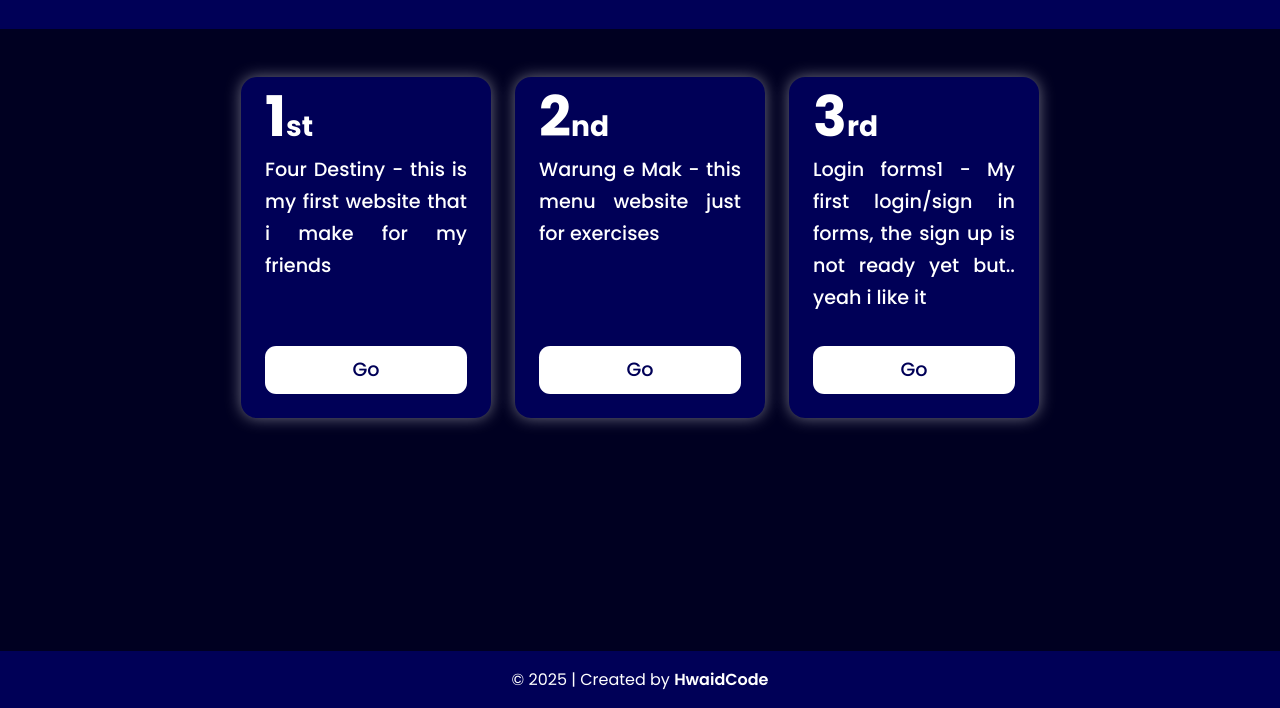
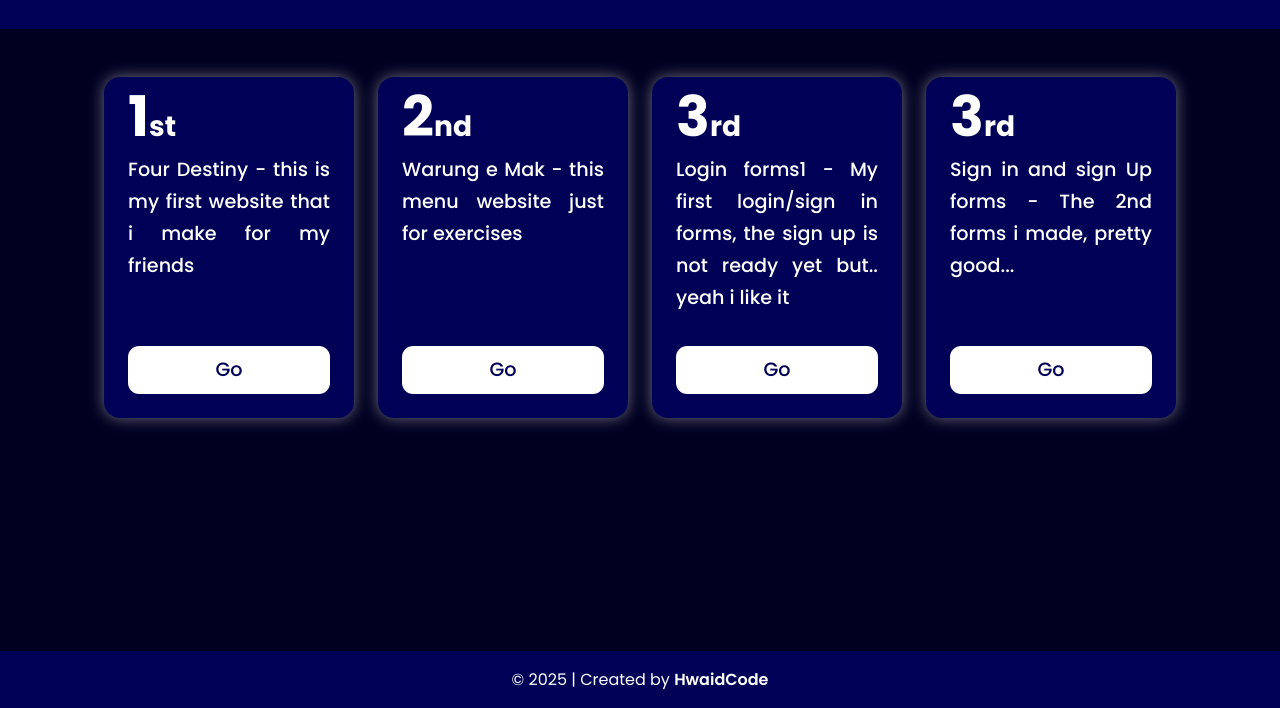
Before and after one commit to HwaidCode/web-playground, a plain HTML site: page index.html in a window 1280 px wide. Shown: the part 92-800 px from the top of the page. Drawn offline with Linux system fonts and the light colour scheme.

Commit message:
Add new card for sign in and sign up forms
Added a new card for 'Sign in and sign Up forms' with a link.

```diff
--- a/index.html
+++ b/index.html
@@ -160,7 +160,9 @@
       <h1>This are all my website creations</h1>
     </header>
     <main>
+
       <div class="container">
+
         <div class="card">
           <div class="card-text">
             <h3><span>1</span>st</h3>
@@ -170,6 +172,7 @@
           </div>
           <a href="./Four Destiny/" target="_blank">Go</a>
         </div>
+
         <div class="card">
           <div class="card-text">
             <h3><span>2</span>nd</h3>
@@ -177,6 +180,7 @@
           </div>
           <a href="./Warung E Mak/" target="_blank">Go</a>
         </div>
+
         <div class="card">
           <div class="card-text">
             <h3><span>3</span>rd</h3>
@@ -184,14 +188,26 @@
           </div>
           <a href="./login forms1/" target="_blank">Go</a>
         </div>
+
+        <div class="card">
+          <div class="card-text">
+            <h3><span>3</span>rd</h3>
+            <p>Sign in and sign Up forms - The 2nd forms i made, pretty good...</p>
+          </div>
+          <a href="./sign in and sign up forms2/" target="_blank">Go</a>
+        </div>
+
         <!-- add website under this section -->
       </div>
+
     </main>
+
     <footer>
       <p>
         &copy; 2025 | Created by
         <a href="https://github.com/HwaidCode">HwaidCode</a>
       </p>
     </footer>
+
   </body>
 </html>
```
